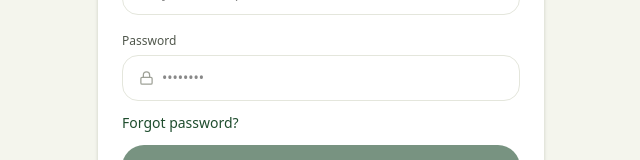
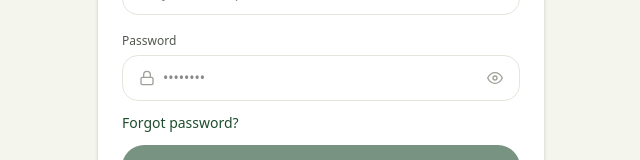
Before and after one commit to ZonerLost/zip_admin_frontend, a React (Vite) app: page /login in a window 1280 px wide. Shown: the part 427-587 px from the top of the page, without its empty margins (319-959 px from the left). Built offline with nearby package versions, Linux system fonts and the light colour scheme.

Commit message:
feat(auth): add password visibility toggle eye icon on login page and forgot password modal

```diff
--- a/src/components/auth/ForgotPasswordModal.jsx
+++ b/src/components/auth/ForgotPasswordModal.jsx
@@ -1,4 +1,5 @@
 import React, { useEffect, useState } from "react";
+import { FiEye, FiEyeOff } from "react-icons/fi";
 import Modal from "../shared/Modal.jsx";
 import Button from "../shared/Button.jsx";
 import { isValidEmail } from "../../utils/validators.js";
@@ -28,6 +29,8 @@ export default function ForgotPasswordModal({
   const [otp, setOtp] = useState("");
   const [password, setPassword] = useState("");
   const [confirm, setConfirm] = useState("");
+  const [showPassword, setShowPassword] = useState(false);
+  const [showConfirm, setShowConfirm] = useState(false);
   const [busy, setBusy] = useState(false);
   const [err, setErr] = useState("");
 
@@ -38,6 +41,8 @@ export default function ForgotPasswordModal({
     setOtp("");
     setPassword("");
     setConfirm("");
+    setShowPassword(false);
+    setShowConfirm(false);
     setErr("");
     setBusy(false);
   }, [open, emailDefault]);
@@ -176,13 +181,27 @@ export default function ForgotPasswordModal({
               <label className="text-xs font-medium text-neutral-600">
                 New password
               </label>
+              <div className="mt-1 flex items-center gap-2 rounded-2xl border bg-white px-4 py-3 focus-within:border-brand focus-within:ring-4 focus-within:ring-brand/12">
                 <input
-                type="password"
-                className="mt-1 w-full rounded-2xl border px-4 py-3 text-sm outline-none focus:border-brand focus:ring-4 focus:ring-brand/12"
+                  type={showPassword ? "text" : "password"}
+                  className="w-full bg-transparent text-sm outline-none"
                   value={password}
                   onChange={(e) => setPassword(e.target.value)}
                   autoComplete="new-password"
                 />
+                <button
+                  type="button"
+                  onClick={() => setShowPassword((prev) => !prev)}
+                  className="shrink-0 text-neutral-400 hover:text-neutral-700 transition-colors focus:outline-none"
+                  aria-label={showPassword ? "Hide password" : "Show password"}
+                >
+                  {showPassword ? (
+                    <FiEyeOff className="h-4 w-4" />
+                  ) : (
+                    <FiEye className="h-4 w-4" />
+                  )}
+                </button>
+              </div>
               <p className="mt-1 text-xs text-neutral-500">
                 At least 8 characters, with an uppercase letter, a lowercase
                 letter and a number.
@@ -193,13 +212,27 @@ export default function ForgotPasswordModal({
               <label className="text-xs font-medium text-neutral-600">
                 Confirm password
               </label>
+              <div className="mt-1 flex items-center gap-2 rounded-2xl border bg-white px-4 py-3 focus-within:border-brand focus-within:ring-4 focus-within:ring-brand/12">
                 <input
-                type="password"
-                className="mt-1 w-full rounded-2xl border px-4 py-3 text-sm outline-none focus:border-brand focus:ring-4 focus:ring-brand/12"
+                  type={showConfirm ? "text" : "password"}
+                  className="w-full bg-transparent text-sm outline-none"
                   value={confirm}
                   onChange={(e) => setConfirm(e.target.value)}
                   autoComplete="new-password"
                 />
+                <button
+                  type="button"
+                  onClick={() => setShowConfirm((prev) => !prev)}
+                  className="shrink-0 text-neutral-400 hover:text-neutral-700 transition-colors focus:outline-none"
+                  aria-label={showConfirm ? "Hide confirm password" : "Show confirm password"}
+                >
+                  {showConfirm ? (
+                    <FiEyeOff className="h-4 w-4" />
+                  ) : (
+                    <FiEye className="h-4 w-4" />
+                  )}
+                </button>
+              </div>
               {confirm && confirm !== password ? (
                 <p className="mt-1 text-xs text-rose-600">
                   These do not match.
--- a/src/pages/auth/LoginPage.jsx
+++ b/src/pages/auth/LoginPage.jsx
@@ -1,6 +1,6 @@
 import React, { useMemo, useState } from "react";
 import { useNavigate } from "react-router-dom";
-import { FiArrowRight, FiLock, FiMail } from "react-icons/fi";
+import { FiArrowRight, FiEye, FiEyeOff, FiLock, FiMail } from "react-icons/fi";
 import Button from "../../components/shared/Button.jsx";
 import Card from "../../components/shared/Card.jsx";
 import ForgotPasswordModal from "../../components/auth/ForgotPasswordModal.jsx";
@@ -17,6 +17,7 @@ export default function LoginPage() {
 
   const [email, setEmail] = useState("");
   const [password, setPassword] = useState("");
+  const [showPassword, setShowPassword] = useState(false);
 
   const [busy, setBusy] = useState(false);
   const [error, setError] = useState("");
@@ -84,15 +85,27 @@ export default function LoginPage() {
                   Password
                 </label>
                 <div className="mt-1 flex items-center gap-2 rounded-2xl border bg-white px-4 py-3 focus-within:border-brand focus-within:ring-4 focus-within:ring-brand/12">
-                  <FiLock className="h-4 w-4 text-neutral-400" />
+                  <FiLock className="h-4 w-4 shrink-0 text-neutral-400" />
                   <input
-                    type="password"
+                    type={showPassword ? "text" : "password"}
                     className="w-full bg-transparent text-sm outline-none"
                     value={password}
                     onChange={(e) => setPassword(e.target.value)}
                     placeholder="••••••••"
                     autoComplete="current-password"
                   />
+                  <button
+                    type="button"
+                    onClick={() => setShowPassword((prev) => !prev)}
+                    className="shrink-0 text-neutral-400 hover:text-neutral-700 transition-colors focus:outline-none"
+                    aria-label={showPassword ? "Hide password" : "Show password"}
+                  >
+                    {showPassword ? (
+                      <FiEyeOff className="h-4 w-4" />
+                    ) : (
+                      <FiEye className="h-4 w-4" />
+                    )}
+                  </button>
                 </div>
               </div>
 
```
Lines whose indentation alone changed are shown as unchanged.
